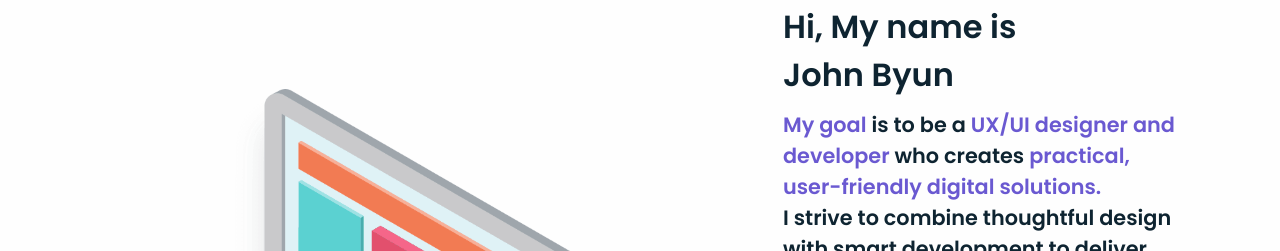
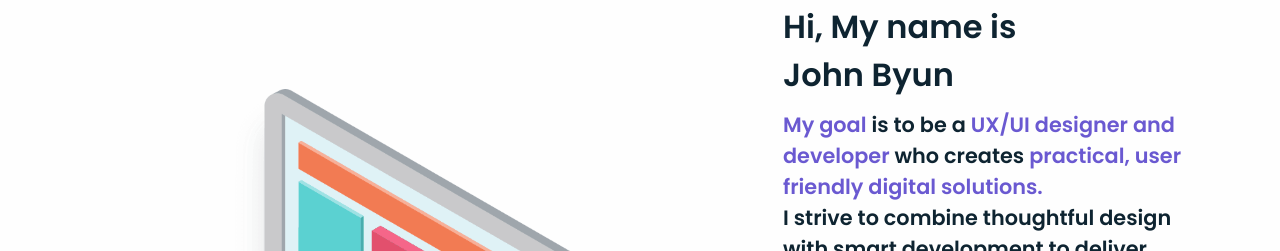
Before and after one commit to jhb-design/jhb_portfolio.github.io, a plain HTML site: page index.html in a window 1280 px wide. Shown: the part 1375-1626 px from the top of the page. Drawn offline with nearby package versions, Linux system fonts and the light colour scheme.

Commit message:
Update index.html

```diff
--- a/index.html
+++ b/index.html
@@ -92,7 +92,7 @@
           <div class="about-info">
             <div class="description">
               <h3>Hi, My name is<br> John Byun</h3>
-              <h4><span>My goal </span>is to be a <span>UX/UI designer and developer</span> who creates <span>practical, user-friendly digital solutions. </span><br>
+              <h4><span>My goal </span>is to be a <span>UX/UI designer and developer</span> who creates <span>practical, user friendly digital solutions. </span><br>
                 I strive to combine thoughtful design with smart development to deliver <span>real value</span> to users.
               </h4>
               <p>
```
